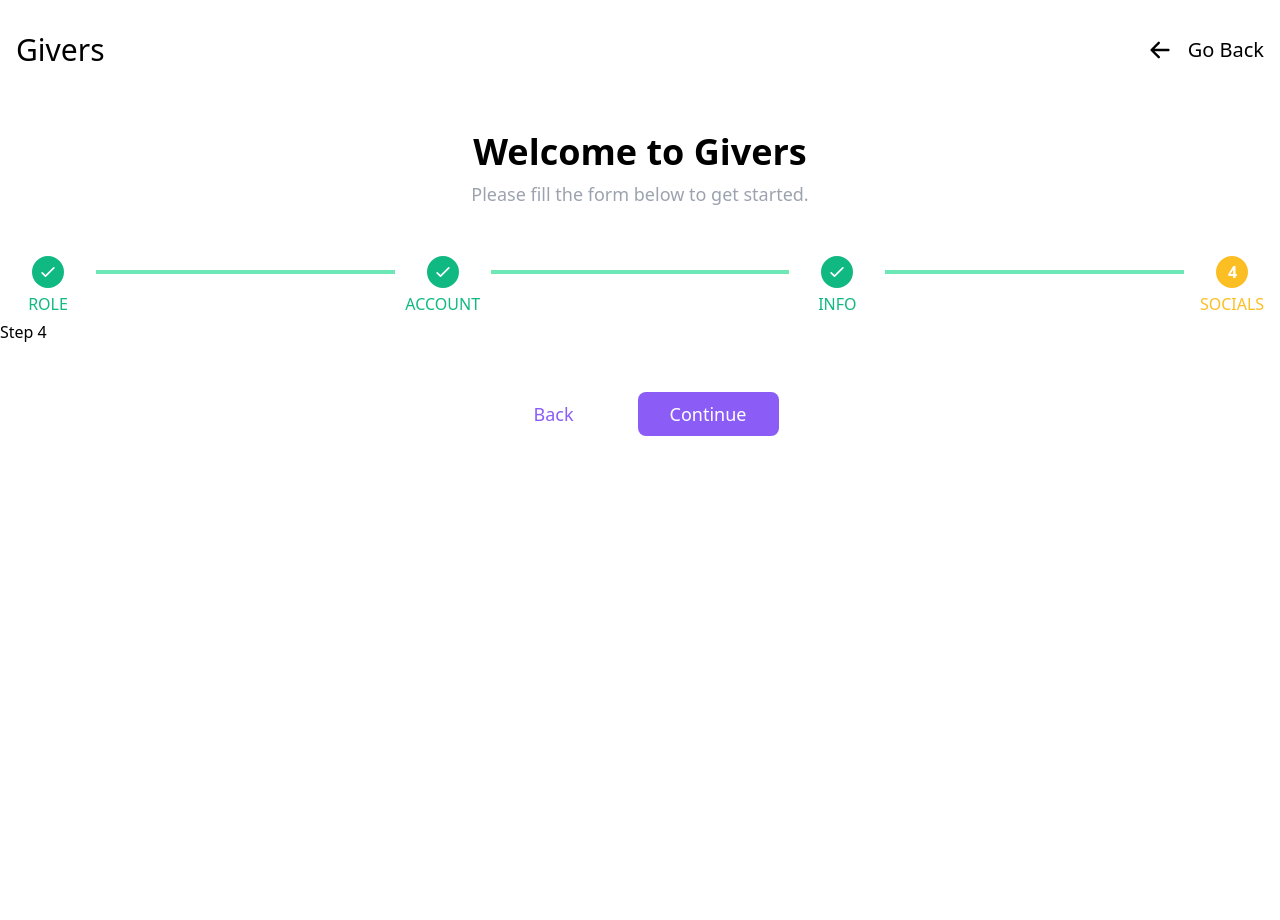
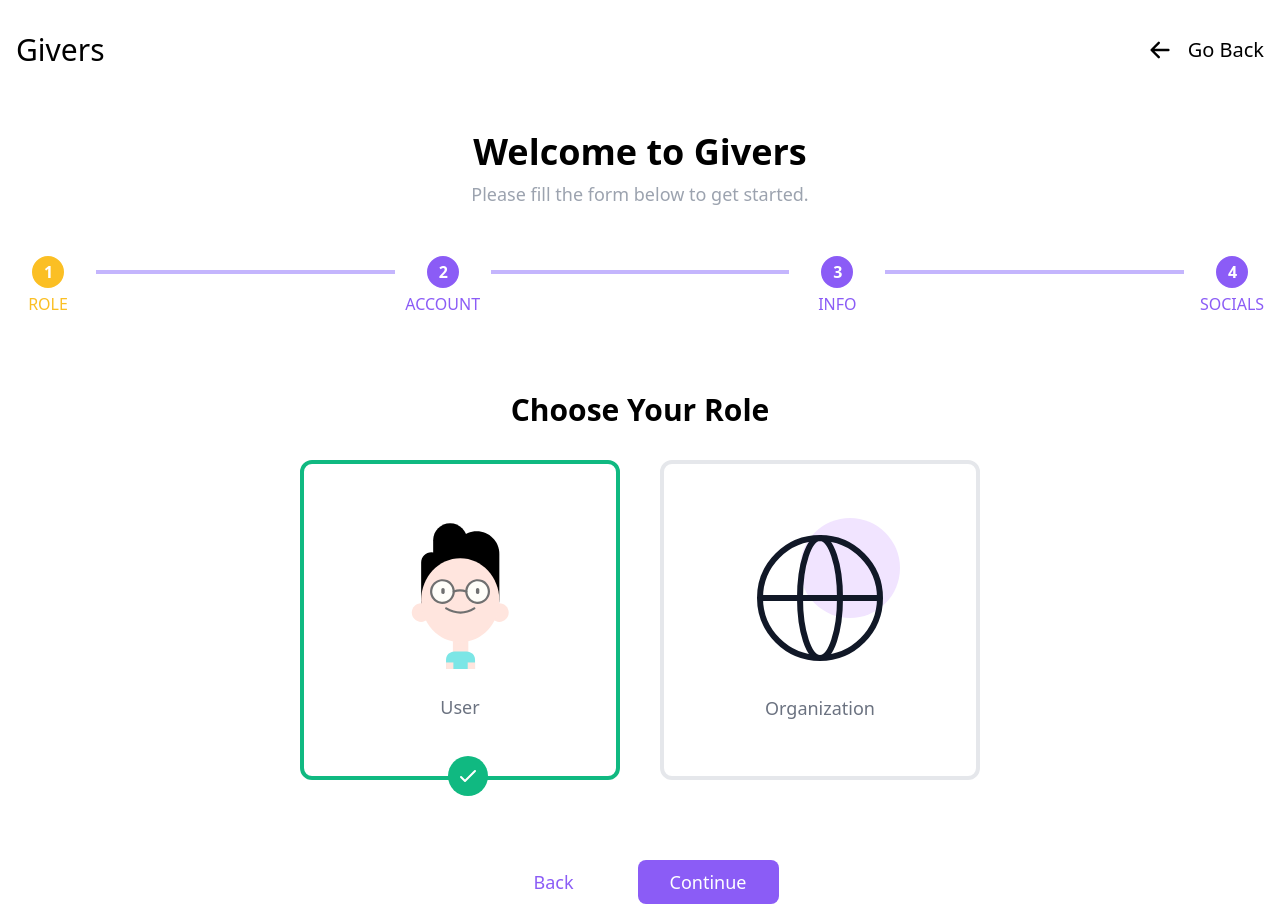
Before and after one commit to Bibek99/givers-frontend, a React (Create React App) app: page /signup in a window 1280 px wide. Before the commit the page ends 800 px from the top, so only its background shows below. Built offline with nearby package versions, Linux system fonts and the light colour scheme.

Commit message:
form tag removed auto refresh page bug solved

```diff
--- a/src/pages/GetStartedPage.js
+++ b/src/pages/GetStartedPage.js
@@ -7,7 +7,7 @@
 import PersonalInfo from '../components/forms/signup/PersonalInfo';
 
 const GetStartedPage = () => {
-    const [formStep, setFormStep] = useState(3);
+    const [formStep, setFormStep] = useState(0);
 
     const [selectUser, setSelectUser] = useState(true);
     const [selectOrg, setSelectOrg] = useState(false);
@@ -57,8 +57,8 @@
                         Back
                     </button>
                     <button
-                        disabled={!isValid}
-                        onClick={() => submitForm()}
+                        // disabled={!isValid}
+                        // onClick={() => submitForm()}
                         className="bg-purple-500 text-white text-lg rounded-lg px-8 py-2 focus:outline-none hover:bg-purple-700"
                     >
                         Submit Form
@@ -75,7 +75,7 @@
                         Back
                     </button>
                     <button
-                        disabled={!isValid}
+                        // disabled={!isValid}
                         onClick={() => handleButtonClick()}
                         className="bg-purple-500 text-white text-lg rounded-lg px-8 py-2 focus:outline-none hover:bg-purple-700 disabled:bg-gray-400 disabled:cursor-not-allowed"
                     >
@@ -120,7 +120,7 @@
                 <div className="mt-4">
                     <Stepper formStep={formStep} />
                 </div>
-                <form onSubmit={handleSubmit}>
+
                 {formStep === 0 && (
                     <section>
                         <ChooseRole
@@ -158,7 +158,6 @@
                 {formStep === 3 && <section>Step 4</section>}
                 {formStep === 4 && <section>Step 5</section>}
                 <section>{renderButton()}</section>
-                </form>
             </div>
         </div>
     );
```
Lines whose indentation alone changed are shown as unchanged.
